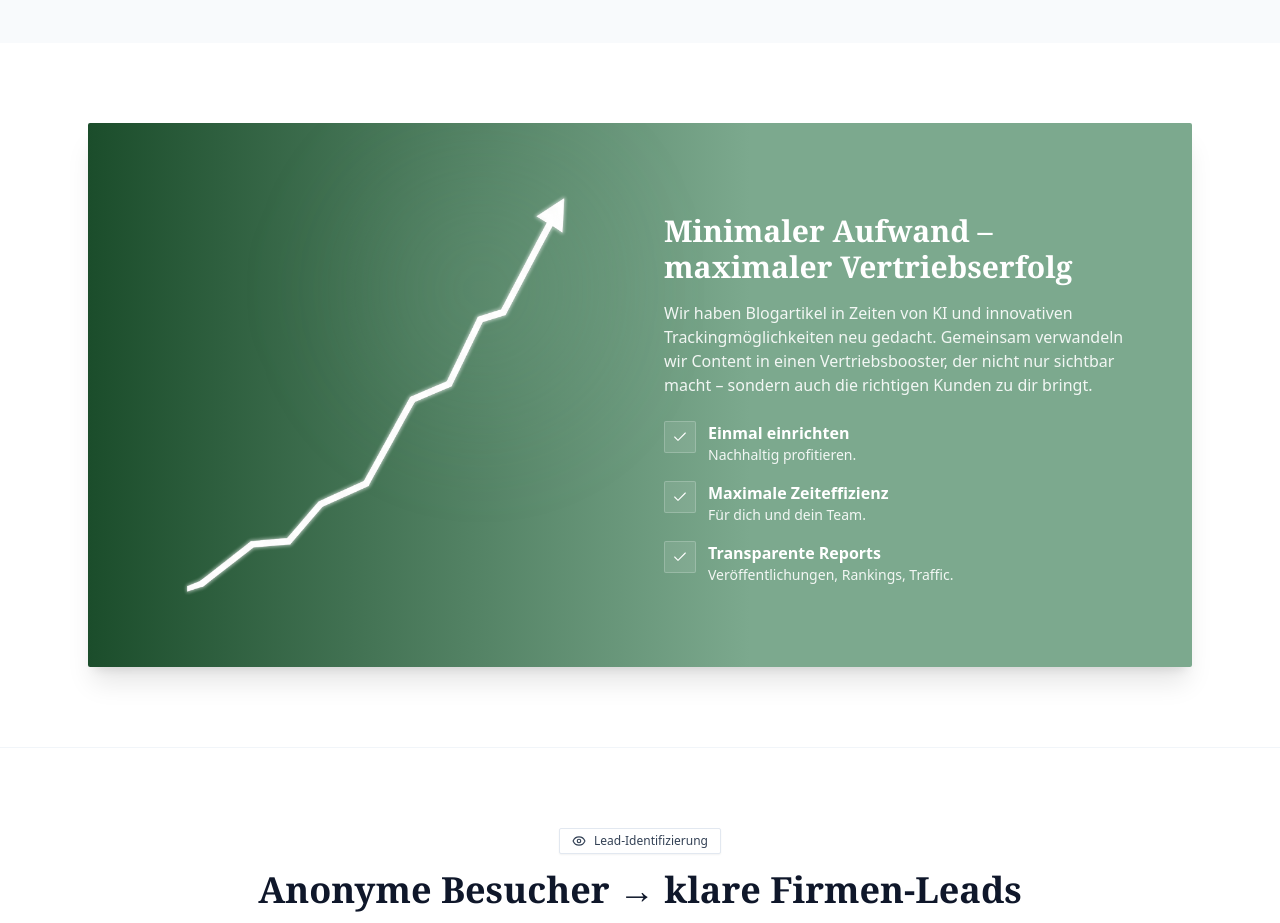
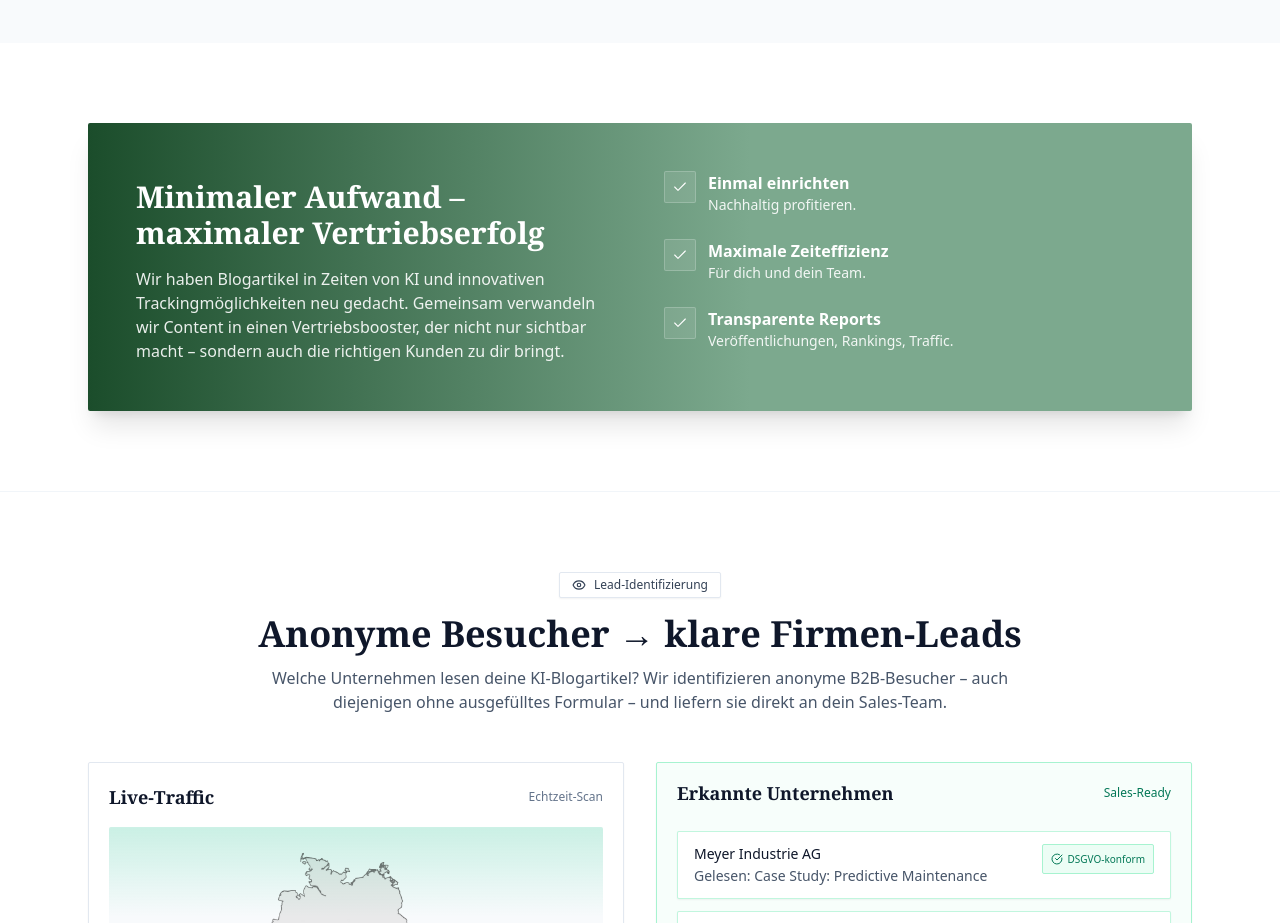
Before and after one commit to lennartnm/findbar_website, a Next.js app: page / in a window 1280 px wide. Shown: the part 3180-4103 px from the top of the page. Built offline with nearby package versions, Linux system fonts and the light colour scheme.

Commit message:
Update page.tsx

```diff
--- a/src/app/page.tsx
+++ b/src/app/page.tsx
@@ -876,26 +876,10 @@ function UnserZielSection() {
             background: `linear-gradient(to right, ${RG600} 0%, ${RG300} 60%)`,
           }}
         >
-          <div className="relative z-10 grid items-center gap-12 px-6 py-12 md:grid-cols-2 md:px-12">
-            {/* Bildseite */}
-            <div className="order-2 md:order-1 flex justify-center">
-              <div className="relative w-full max-w-md">
-                <div
-                  className="absolute -inset-10 -z-10 blur-2xl"
-                  style={{
-                    background: `radial-gradient(60% 60% at 70% 30%, ${RG300}33 0%, transparent 60%)`,
-                  }}
-                />
-                <img
-                  src="/FindbarGrowth.png"
-                  alt="Darstellung des Done 4 You Prozesses"
-                  className="relative z-20 w-full rounded-sm"
-                />
-              </div>
-            </div>
+          <div className="relative z-10 grid items-start gap-12 px-6 py-12 md:grid-cols-2 md:px-12">
 
-            {/* Textseite */}
-            <div className="order-1 md:order-2">
+            {/* Linke Hälfte: Headline + Intro */}
+            <div>
               <h2 className={`mt-2 text-3xl font-semibold ${serifClass}`}>
                 Minimaler Aufwand – maximaler Vertriebserfolg
               </h2>
@@ -904,9 +888,11 @@ function UnserZielSection() {
                 Gemeinsam verwandeln wir Content in einen Vertriebsbooster, der nicht nur sichtbar macht –
                 sondern auch die richtigen Kunden zu dir bringt.
               </p>
+            </div>
 
-              {/* Bullets im HowItHelps-Schema: Titel fett, Text normal */}
-              <ul className="mt-6 space-y-4">
+            {/* Rechte Hälfte: Bullets */}
+            <div>
+              <ul className="space-y-6">
                 {punkte.map((p, i) => (
                   <li key={i} className="flex items-start gap-3">
                     <div className="flex h-8 w-8 items-center justify-center rounded-sm bg-white/10 border border-white/20">
@@ -919,9 +905,8 @@ function UnserZielSection() {
                   </li>
                 ))}
               </ul>
+            </div>
 
-
-            </div>
           </div>
 
           {/* zarter Innenrand */}
@@ -931,6 +916,7 @@ function UnserZielSection() {
     </section>
   );
 }
+
 
 
 
```
